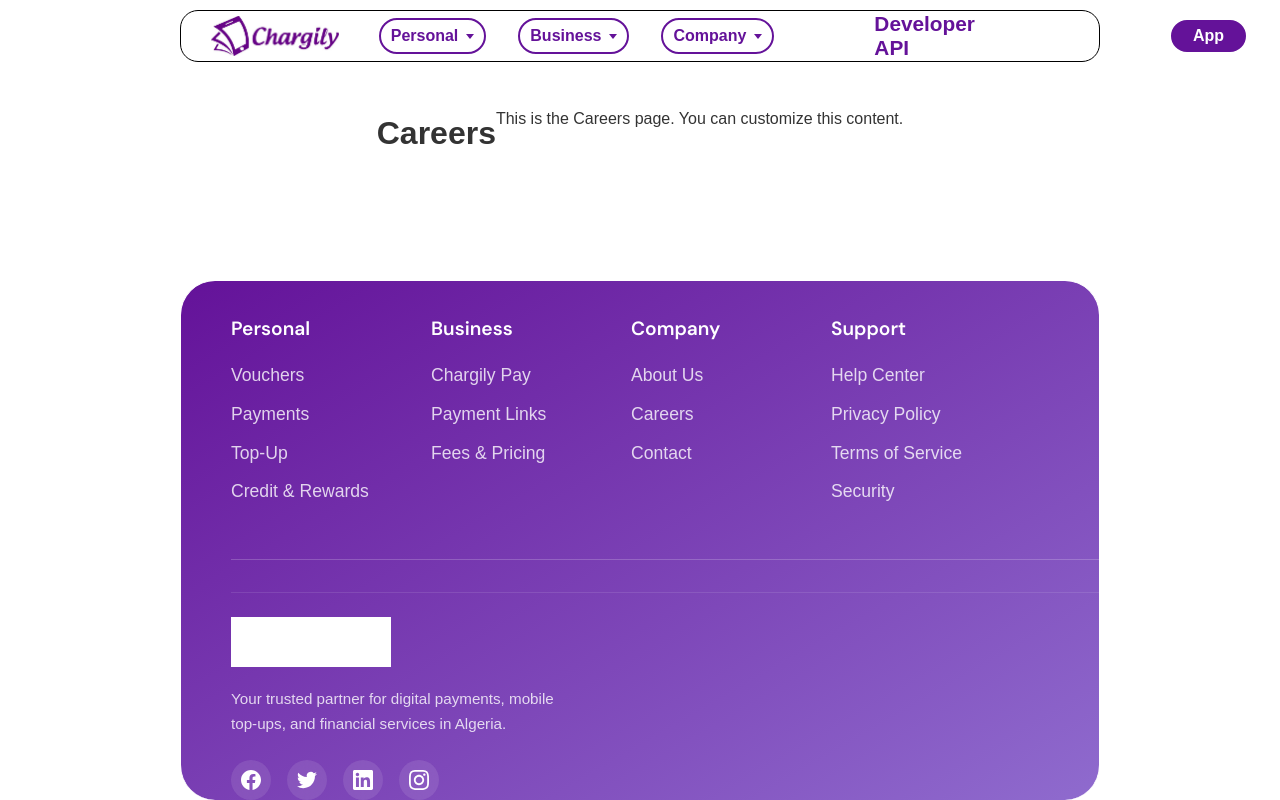
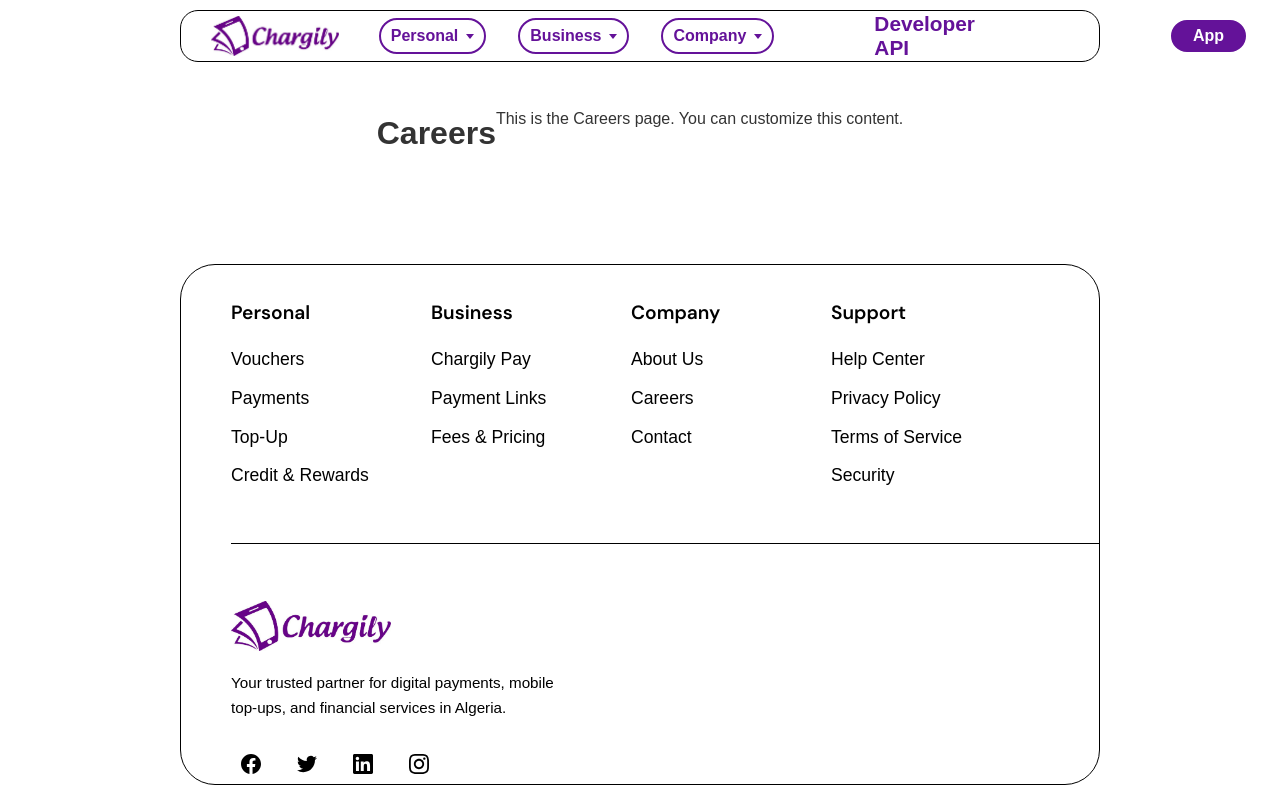
Before and after one commit to nerevarinee/chargily-newsite, a React (Vite) app: page /careers in a window 1280 px wide. Shown: the top 800 px of the page. Built offline with nearby package versions, Linux system fonts and the light colour scheme; a web font is replaced by a local one.

Commit message:
Add files via upload

```diff
--- a/src/App.jsx
+++ b/src/App.jsx
@@ -3,7 +3,8 @@
 import { BrowserRouter as Router, Routes, Route } from "react-router-dom";
 import Navbar from "./components/Navbar";
 import Footer from "./components/Footer";
-import "./App.css"; // Component-specific styles
+import "./App.css";
+import "leaflet/dist/leaflet.css";
 
 // Import all pages
 import Home from "./pages/Home.jsx";
--- a/src/index.css
+++ b/src/index.css
@@ -236,8 +236,8 @@
 
 /* Footer Styles - Updated Layout */
 .footer {
-  background: linear-gradient(150deg, #641299 0%, rgb(143, 107, 206) 100%);
-  color: white;
+  background: white;
+  color: black;
   margin-top: 4rem;
   position: relative;
   overflow: hidden;
@@ -245,10 +245,12 @@
   border-left-style: solid;
   border-top-width: 1px;
   border-top-style: solid;
+  border-bottom-style: solid;
   border-bottom-width: 1px;
   border-radius: 35px;
   border-right-width: 1px;
   border-right-style: solid;
+  bottom: 15px;
 }
 
 .footer::before {
@@ -281,7 +283,7 @@
   gap: 3rem;
   margin-bottom: 2rem;
   padding-bottom: 2rem;
-  border-bottom: 1px solid rgba(255, 255, 255, 0.2);
+  border-bottom: 1px solid black;
 }
 
 /* Footer Links */
@@ -289,18 +291,20 @@
   display: grid;
   grid-template-columns: repeat(4, 1fr);
   gap: 2rem;
+  color: #000000;
 }
 
 .footer-column {
   display: flex;
   flex-direction: column;
   gap: 1rem;
+  color: #000000;
 }
 
 .footer-column-title {
   font-size: 1.2rem;
   font-weight: 600;
-  color: white;
+  color: black;
   margin: 0 0 0.5rem 0;
   font-family: var(--big-font);
 }
@@ -312,10 +316,12 @@
   display: flex;
   flex-direction: column;
   gap: 1.1rem;
+  color: black;
 }
 
 .footer-list li {
   margin: 0;
+  color: black;
 }
 
 .footer-list a {
@@ -325,6 +331,7 @@
   transition: all 0.3s ease;
   display: inline-block;
   position: relative;
+  color: black;
 }
 
 .footer-list a::before {
@@ -334,12 +341,12 @@
   left: 0;
   width: 0;
   height: 2px;
-  background: rgba(255, 255, 255, 0.6);
+  background: rgba(115, 58, 247, 0.6);
   transition: width 0.3s ease;
 }
 
 .footer-list a:hover {
-  color: white;
+  color: #641299;
   transform: translateX(5px);
 }
 
@@ -354,12 +361,14 @@
   flex-direction: column;
   gap: 1rem;
   align-items: flex-start;
+  color: black;
 }
 
 .footer-download-buttons {
   display: flex;
   flex-direction: column;
   gap: 0.75rem;
+  color: black;
 }
 
 .download-btn {
@@ -372,9 +381,9 @@
   padding-top: 11px;
   padding-bottom: 11px;
   background: rgba(255, 255, 255, 0.1);
-  border: 1px solid rgba(255, 255, 255, 0.2);
+  border: 1px solid black;
   border-radius: 25px;
-  color: white;
+  color: black;
   text-decoration: none;
   font-size: 0.9rem;
   font-weight: 500;
@@ -392,9 +401,9 @@
   align-items: center;
   gap: 0.75rem;
   background: rgba(255, 255, 255, 0.1);
-  border: 1px solid rgba(255, 255, 255, 0.2);
+  border: 1px solid black;
   border-radius: 25px;
-  color: white;
+  color: black;
   text-decoration: none;
   font-size: 0.9rem;
   font-weight: 500;
@@ -427,6 +436,7 @@
   padding-top: 1.5rem;
   border-top: 1px solid rgba(255, 255, 255, 0.1);
   gap: 2rem;
+  color: black;
 }
 
 /* Brand Section - Bottom Left */
@@ -435,19 +445,21 @@
   flex-direction: column;
   gap: 1rem;
   max-width: 350px;
+  color: black;
 }
 
 .footer-logo {
   display: inline-block;
   text-decoration: none;
   width: fit-content;
+  color: black;
 }
 
 .footer-logo-img {
   height: 50px;
   width: auto;
-  filter: brightness(0) invert(1);
   transition: transform 0.3s ease;
+  color: black;
 }
 
 .footer-logo-img:hover {
@@ -459,6 +471,7 @@
   line-height: 1.6;
   color: rgba(255, 255, 255, 0.8);
   margin: 0;
+  color: black;
 }
 
 /* Social Links */
@@ -466,6 +479,7 @@
   display: flex;
   gap: 1rem;
   margin-top: 0.5rem;
+  color: black;
 }
 
 .social-link {
@@ -480,6 +494,7 @@
   text-decoration: none;
   transition: all 0.3s ease;
   backdrop-filter: blur(10px);
+  color: black;
 }
 
 .social-link:hover {
@@ -501,12 +516,14 @@
   display: flex;
   align-items: center;
   margin-top: 1rem;
+  padding-top: 45px;
+  color: black;
 }
 
 .footer-copyright p {
   margin: 0;
   font-size: 0.9rem;
-  color: rgba(255, 255, 255, 0.7);
+  color: black;
 }
 
 /* Responsive Design */
@@ -1010,8 +1027,7 @@
 }
 
 .form-header {
-  height: 40px;
-  background: var(--main-color);
+  height: 70px;
   border-radius: 8px;
   margin-bottom: 1rem;
 }
@@ -1317,7 +1333,7 @@
   display: grid;
   grid-template-columns: repeat(auto-fit, minmax(280px, 1fr));
   gap: 2rem;
-  max-width: 1200px;
+  max-width: 1500px;
   margin: 0 auto;
 }
 
@@ -1517,13 +1533,14 @@
 
 .submit-btn {
   width: 100%;
-  padding: 1.2rem 2rem;
+  padding: 1.1rem 2rem;
+  margin-top: 15px;
   background: var(--main-color);
   color: white;
   border: none;
-  border-radius: var(--button-radius);
-  font-size: 1.1rem;
-  font-weight: 600;
+  border-radius: 20px;
+  font-size: 1.2rem;
+  font-weight: 700;
   font-family: var(--main-font);
   cursor: pointer;
   transition: all 0.3s ease;
@@ -1572,9 +1589,9 @@
 
 .faq-grid {
   display: grid;
-  grid-template-columns: repeat(auto-fit, minmax(350px, 1fr));
+  grid-template-columns: repeat(auto-fit, minmax(300px, 1fr));
   gap: 2rem;
-  max-width: 1200px;
+  max-width: 1500px;
   margin: 0 auto;
 }
 
@@ -1704,6 +1721,9 @@
   text-align: center;
   z-index: 1;
   position: relative;
+  width: 750px;
+  height: 480px;
+  top: 38px;
 }
 
 .map-content span {
```
